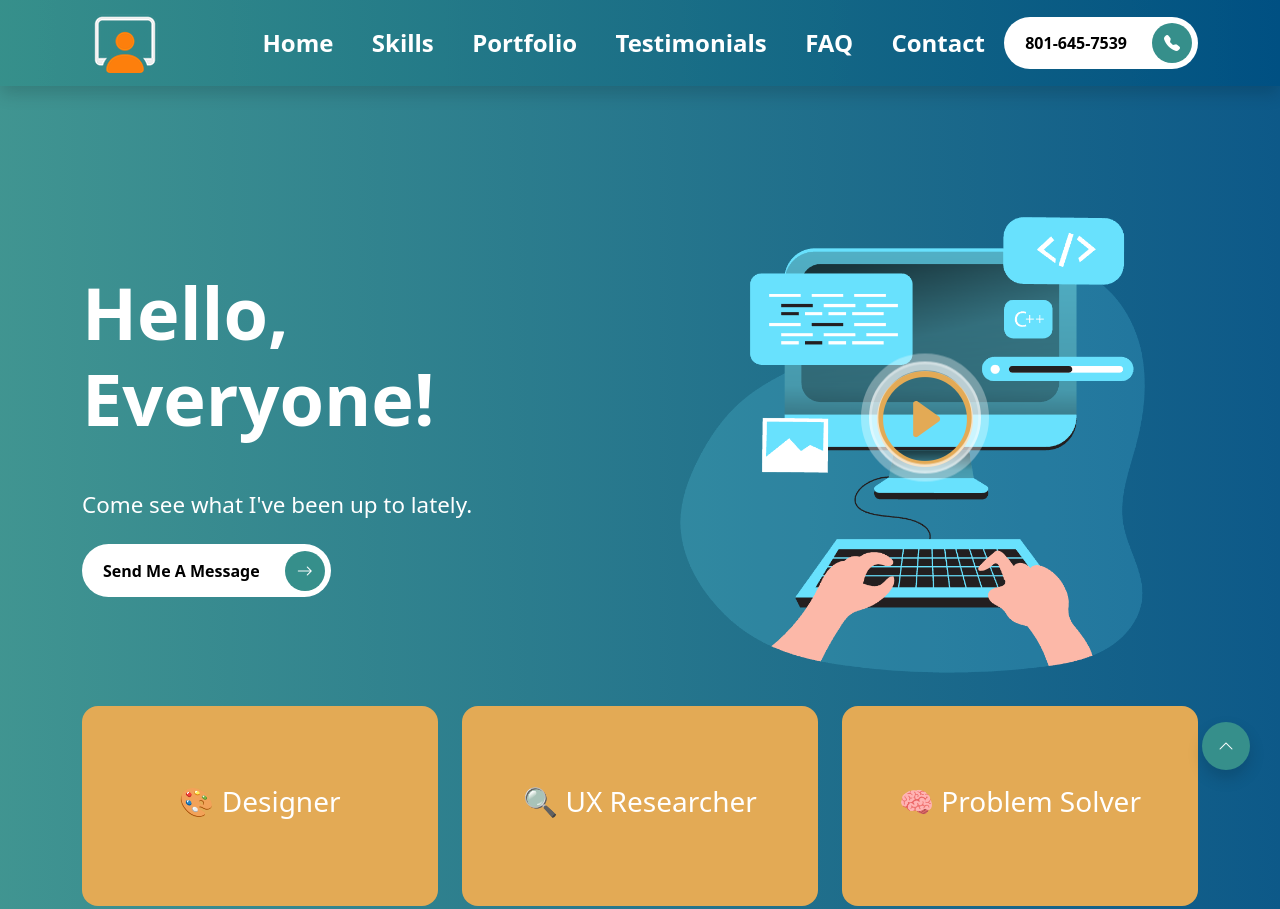
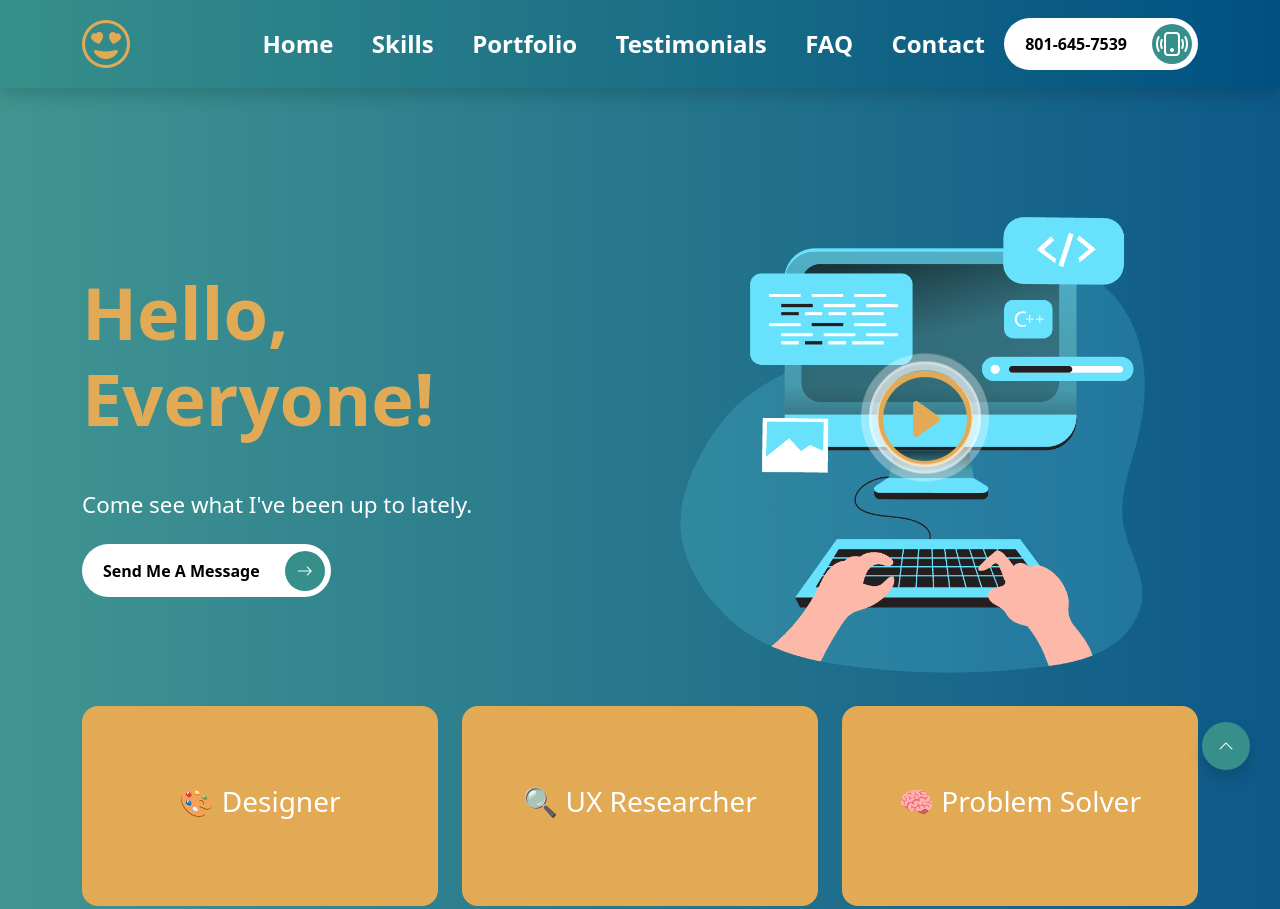
Before and after one commit to WSU-SoC-WEB2890-CU/web2890-review-assignment-Fishn4Tech, a website built with Vite: page src/index.html in a window 1280 px wide. Shown: the top 909 px of the page. Built offline with nearby package versions, Linux system fonts and the light colour scheme.

Commit message:
final commit

```diff
--- a/src/index.html
+++ b/src/index.html
@@ -18,9 +18,9 @@
   <!-- THE NAVBAR SECTION -->
   <nav class="navbar navbar-expand-lg menu shadow fixed-top">
     <div class="container">
-      <a class="navbar-brand" href="#">
-        <img src="images/logo.png" alt="logo image">
-      </a>
+
+       <i class="text-warning bi bi-emoji-heart-eyes my-nav-logo"></i>
+
       <button class="navbar-toggler" type="button" data-bs-toggle="collapse" data-bs-target="#navbarNav"
         aria-controls="navbarNav" aria-expanded="false" aria-label="Toggle navigation">
         <span class="navbar-toggler-icon"></span>
@@ -38,7 +38,7 @@
         <button type="button" class="rounded-pill btn-rounded">
           801-645-7539
           <span>
-            <i class="bi bi-telephone-fill"></i>
+            <i class="bi bi-phone-vibrate fs-2 mb-3"></i>
           </span>
         </button>
       </div>
@@ -51,7 +51,7 @@
       <div class="row align-items-center text-white">
         <div class="col-md-6 intros text-start">
           <h1 class="display-2">
-            <span class="display-2--intro">Hello, Everyone!</span>
+            <span class="display-2--intro text-warning">Hello, Everyone!</span>
             <span class="display-2--description lh-base">
               Come see what I've been up to lately.
             </span>
@@ -748,13 +748,13 @@
 
   <div class="container">
     <p class="lh-lg text-center text-secondary display-3 mb-5">
-      Design with intention.
+      Design With Intention.
     </p>
 
     <div class="d-flex flex-column flex-md-row justify-content-center align-items-start gap-4">
 
       <div class="text-center text-md-end">
-        <h4 class="text-capitalize fw-bold text-warning">NatCho Tech LLC.</h4>
+        <h4 class="text-capitalize fw-bold text-warning">NatCho Tech.</h4>
         <div class="mb-2">
           <a href="#"><i class="bi bi-facebook me-2"></i></a>
           <a href="#"><i class="bi bi-twitter me-2"></i></a>
@@ -790,7 +790,7 @@
         <div class="row text-center text-white">
           <div class="col-12">
             <div class="footer-bottom__copyright">
-              &COPY; Copyright 2025 <a href="#">NatCho Tech LLC.</a> | Created by <a href="#">TheFishnMama </a>
+              &COPY; Copyright 2025 <a href="#">NatCho Tech.</a> | Created by <a href="#">TheFishnMama </a>
             </div>
           </div>
         </div>
--- a/src/stylesheets/_custom.scss
+++ b/src/stylesheets/_custom.scss
@@ -9,6 +9,10 @@ $primary: $indigo;
 $secondary: $blue;
 $warning: $orange;
 $footer: $blue;
+
+.my-nav-logo {
+  font-size: 48px;
+}
 
 .wave-fill {
   fill: $orange;
```
